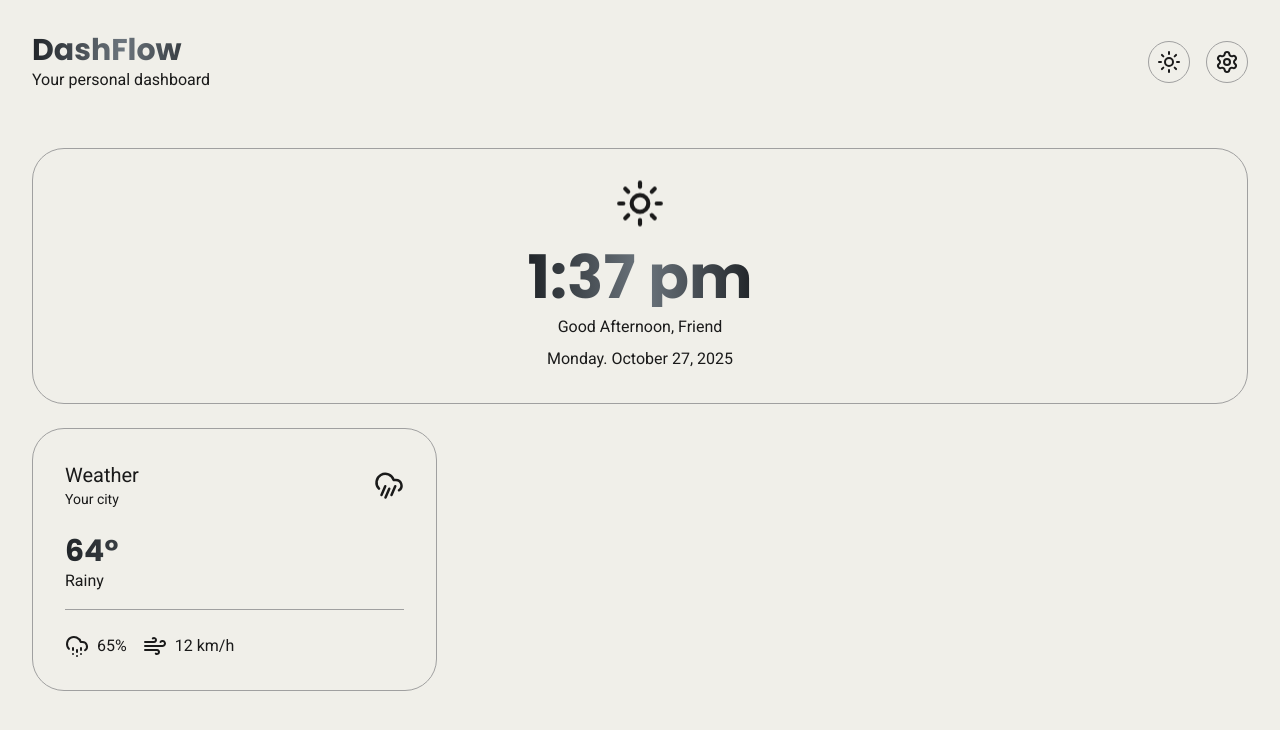
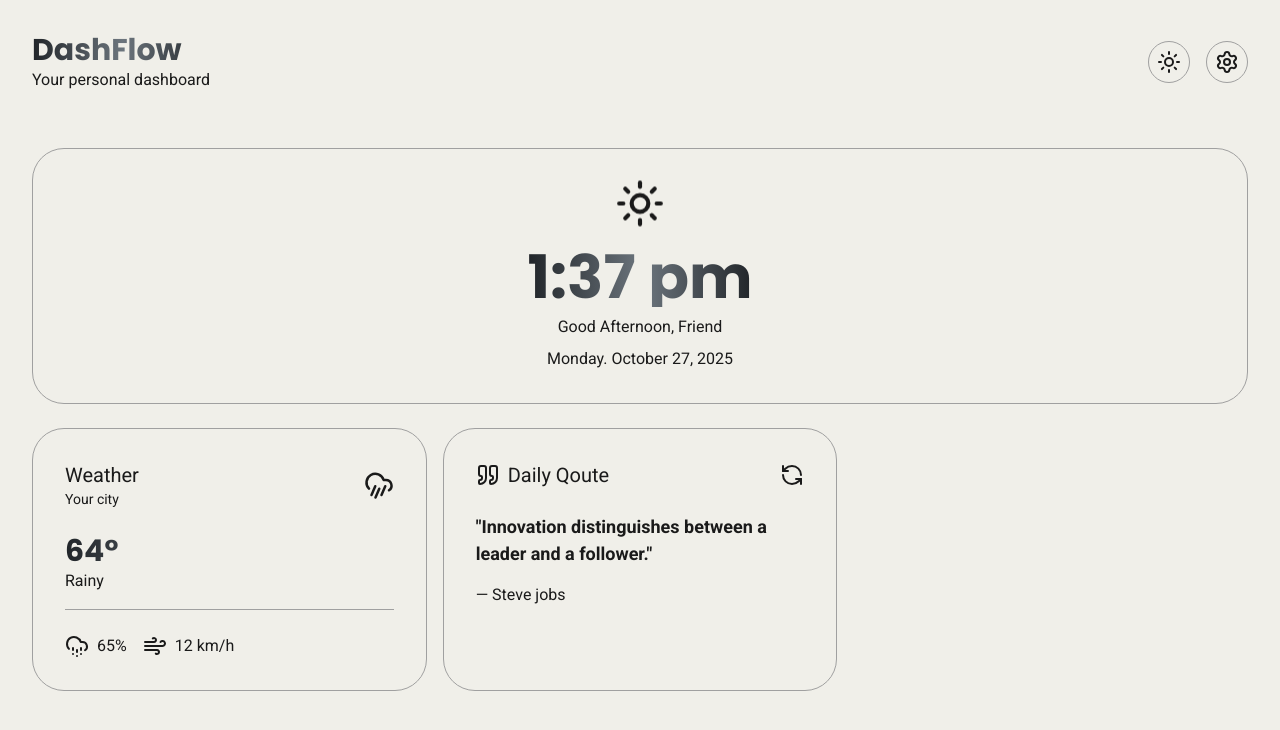
Before and after one commit to novice-is-me/personalized-dashboard, a React (Vite) app: page / in a window 1280 px wide. Shown: the top 730 px of the page. Built offline with nearby package versions, Linux system fonts and the light colour scheme.

Commit message:
Qoute UI

```diff
--- a/src/App.jsx
+++ b/src/App.jsx
@@ -1,4 +1,5 @@
 import "./App.css";
+import { DailyQoute } from "./components/DailyQoute";
 import { TimeGreet } from "./components/TimeGreet";
 import { Weather } from "./components/Weather";
 import { ThemeProvider } from "./contexts/ThemeContext";
@@ -13,8 +14,9 @@ function App() {
           <div className="w-full">
             <TimeGreet />
           </div>
-          <div className=" grid grid-cols-1 md:grid-cols-3">
+          <div className=" grid grid-cols-1 md:grid-cols-3 gap-4">
             <Weather />
+            <DailyQoute />
           </div>
         </div>
       </ThemeProvider>
--- /dev/null
+++ b/src/components/DailyQoute.jsx
@@ -0,0 +1,38 @@
+import { Quote, RefreshCcw } from "lucide-react";
+import React, { useState } from "react";
+
+export const DailyQoute = () => {
+  const [isRotating, setIsRotating] = useState(false);
+  const retryMove = () => {
+    setIsRotating(true);
+    console.log("after", isRotating);
+
+    setTimeout(() => {
+      setIsRotating(false);
+    }, 1000);
+  };
+  return (
+    <div className=" card border">
+      <div className=" space-y-6">
+        <div className=" flex justify-between items-center">
+          <div className=" flex gap-2 items-center">
+            <Quote />
+            <p className=" text-xl">Daily Qoute</p>
+          </div>
+          <RefreshCcw
+            className={`hover:cursor-pointer transform transition-transform duration-1000 ${
+              isRotating ? "rotate-[360deg]" : ""
+            }`}
+            onClick={retryMove}
+          />
+        </div>
+        <div className=" space-y-4">
+          <p className=" text-[18px] font-bold">
+            "Innovation distinguishes between a leader and a follower."
+          </p>
+          <p> — Steve jobs</p>
+        </div>
+      </div>
+    </div>
+  );
+};
```
